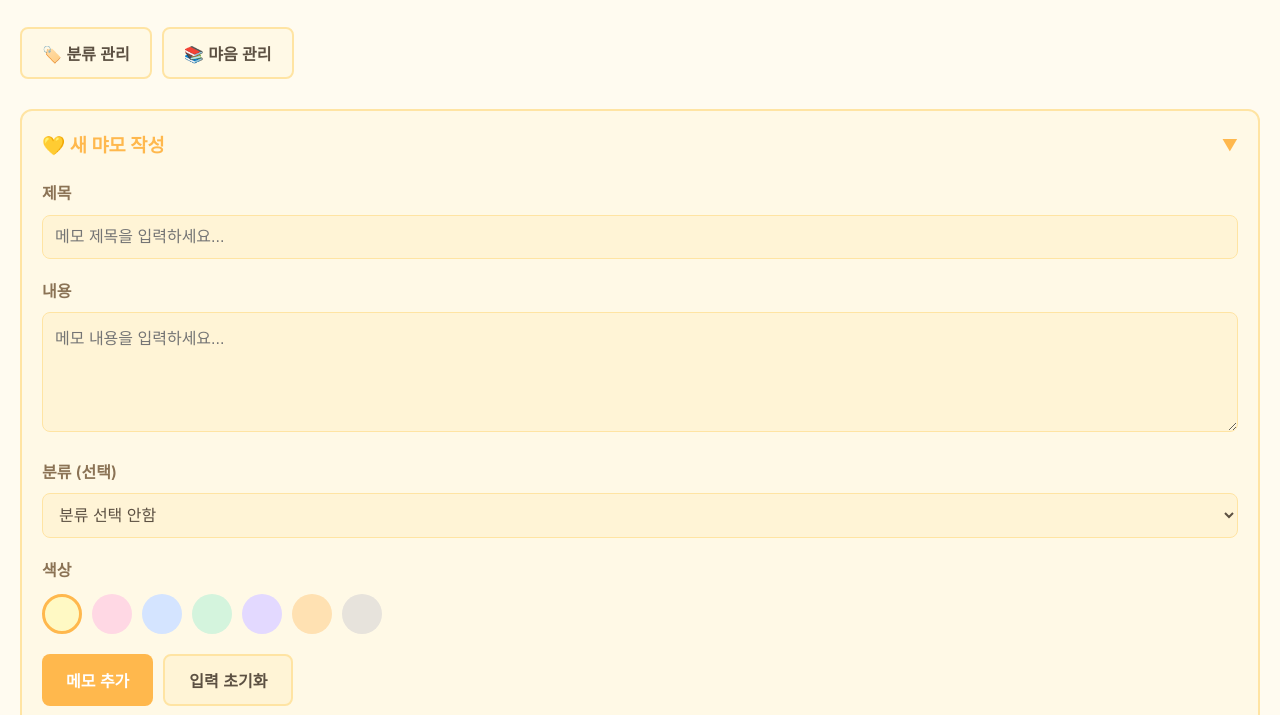
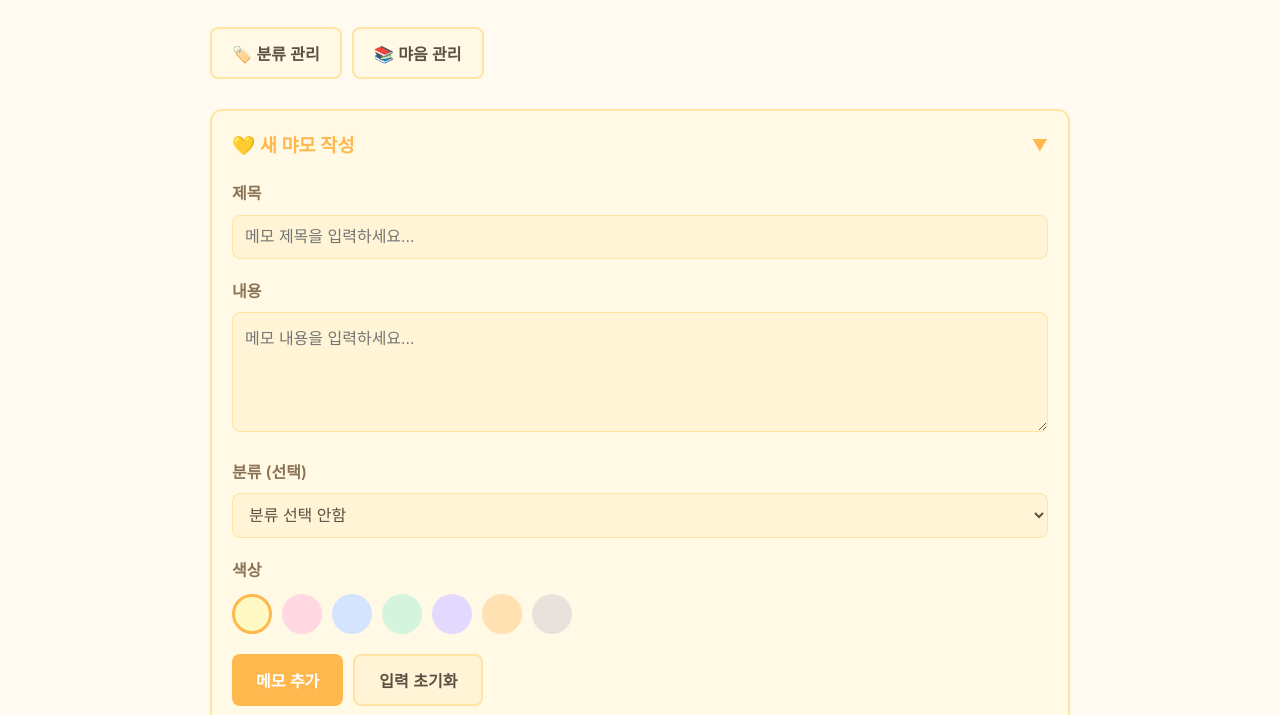
Before and after one commit to toastout/toast11, a plain HTML site: page index.html in a window 1280 px wide. Shown: the part 207-922 px from the top of the page. Drawn offline with Linux system fonts and the light colour scheme; a web font is replaced by a local one.

Commit message:
Add files via upload

```diff
--- a/index.html
+++ b/index.html
@@ -53,7 +53,7 @@
         }
 
         .container {
-            max-width: 1400px;
+            max-width: 900px;
             margin: 0 auto;
             padding: 20px;
         }
```
